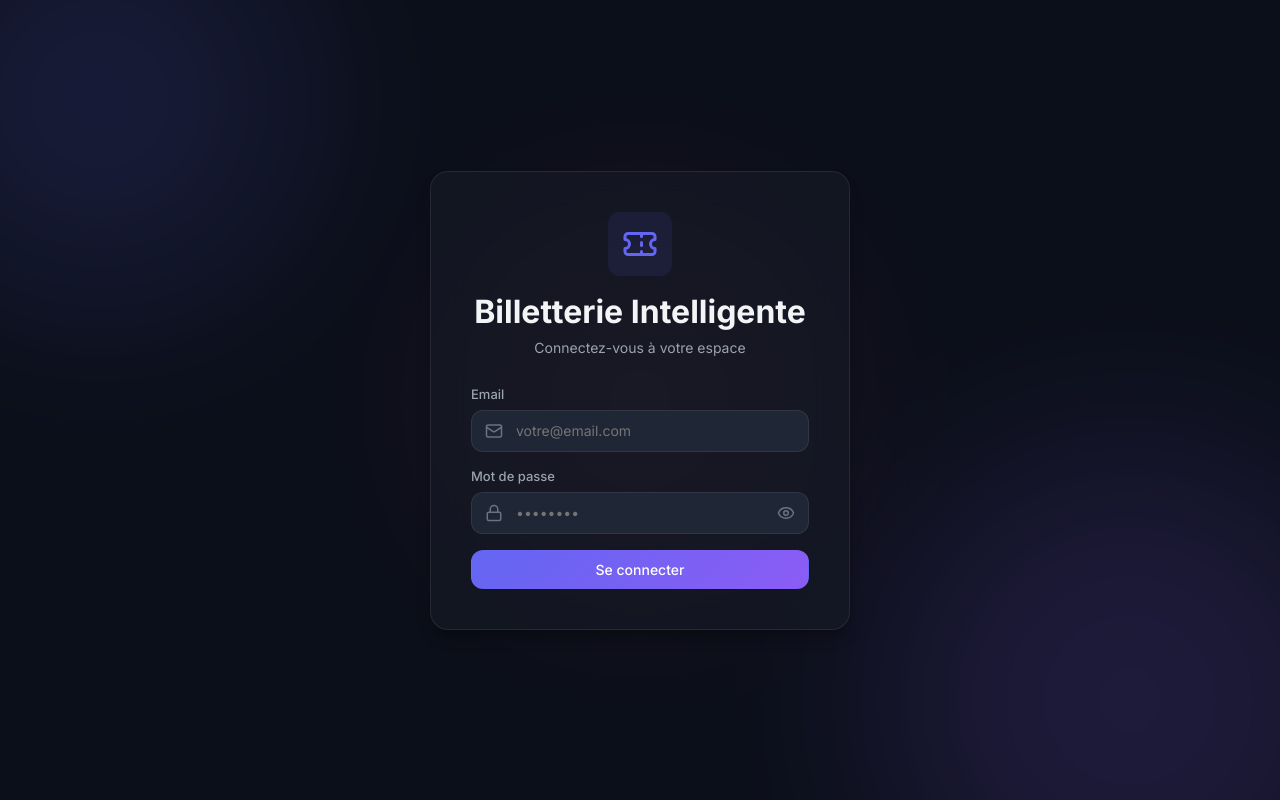
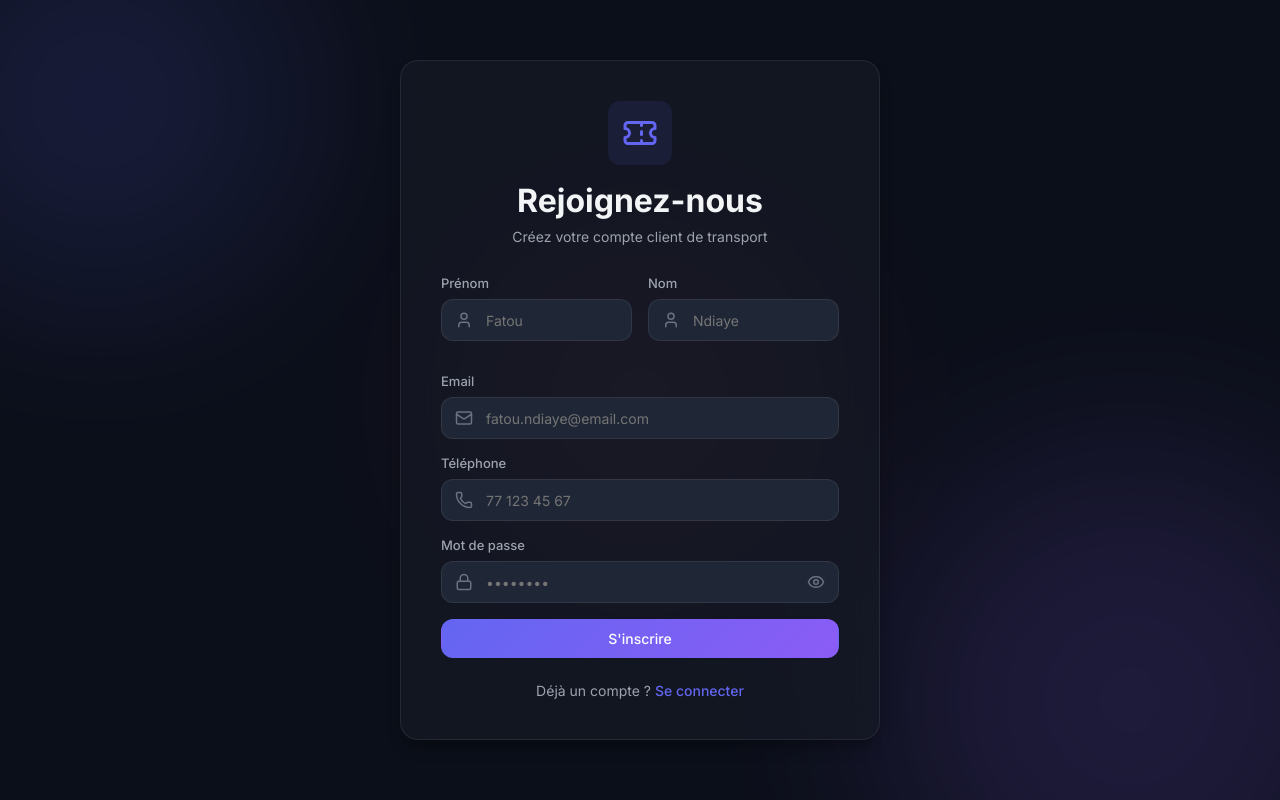
Before and after one commit to mbacke935/billetterie-intelligente, a React (Vite) app in the folder frontend/: page /register in a window 1280 px wide. Before the commit this address led to /login. Built offline with nearby package versions, Linux system fonts and the light colour scheme.

Commit message:
feat(auth): ajouter la page d'inscription pour les clients

```diff
--- a/frontend/src/App.jsx
+++ b/frontend/src/App.jsx
@@ -5,6 +5,7 @@ import Navbar from './components/Navbar';
 import Sidebar from './components/Sidebar';
 
 import LoginPage from './pages/LoginPage';
+import RegisterPage from './pages/RegisterPage';
 import DashboardPage from './pages/DashboardPage';
 import AdminsPage from './pages/AdminsPage';
 import AgentsPage from './pages/AgentsPage';
@@ -31,8 +32,9 @@ function App() {
     <AuthProvider>
       <BrowserRouter>
         <Routes>
-          {/* Route publique */}
+          {/* Routes publiques */}
           <Route path="/login" element={<LoginPage />} />
+          <Route path="/register" element={<RegisterPage />} />
 
           {/* Routes protégées */}
           <Route
--- a/frontend/src/pages/LoginPage.jsx
+++ b/frontend/src/pages/LoginPage.jsx
@@ -1,6 +1,6 @@
 import { useState } from 'react';
 import { useAuth } from '../context/AuthContext';
-import { useNavigate } from 'react-router-dom';
+import { useNavigate, Link } from 'react-router-dom';
 import { Ticket, Mail, Lock, Eye, EyeOff } from 'lucide-react';
 
 const LoginPage = () => {
@@ -95,6 +95,13 @@ const LoginPage = () => {
             )}
           </button>
         </form>
+
+        <div style={{ marginTop: '24px', textAlign: 'center', fontSize: '14px', color: 'var(--text-secondary)' }}>
+          Pas encore de compte ?{' '}
+          <Link to="/register" style={{ color: 'var(--primary)', fontWeight: '500' }}>
+            S'inscrire
+          </Link>
+        </div>
       </div>
     </div>
   );
--- /dev/null
+++ b/frontend/src/pages/RegisterPage.jsx
@@ -0,0 +1,178 @@
+import { useState } from 'react';
+import { useNavigate, Link } from 'react-router-dom';
+import { Ticket, User, Mail, Phone, Lock, Eye, EyeOff } from 'lucide-react';
+import api from '../services/api';
+
+const RegisterPage = () => {
+  const [formData, setFormData] = useState({
+    nom: '',
+    prenom: '',
+    email: '',
+    telephone: '',
+    motDePasse: '',
+  });
+  const [showPassword, setShowPassword] = useState(false);
+  const [error, setError] = useState('');
+  const [success, setSuccess] = useState('');
+  const [loading, setLoading] = useState(false);
+  const navigate = useNavigate();
+
+  const handleChange = (e) => {
+    const { name, value } = e.target;
+    setFormData((prev) => ({ ...prev, [name]: value }));
+  };
+
+  const handleSubmit = async (e) => {
+    e.preventDefault();
+    setLoading(true);
+    setError('');
+    setSuccess('');
+
+    try {
+      const response = await api.post('/auth/register', formData);
+      setSuccess(response.data.message || 'Inscription réussie !');
+      // Rediriger vers la page de login après 3 secondes
+      setTimeout(() => {
+        navigate('/login');
+      }, 3500);
+    } catch (err) {
+      setError(err.response?.data?.message || 'Erreur lors de l\'inscription.');
+    } finally {
+      setLoading(false);
+    }
+  };
+
+  return (
+    <div className="login-page">
+      <div className="login-bg-shapes">
+        <div className="login-shape login-shape-1" />
+        <div className="login-shape login-shape-2" />
+        <div className="login-shape login-shape-3" />
+      </div>
+
+      <div className="login-card" style={{ maxWidth: '480px' }}>
+        <div className="login-header">
+          <div className="login-logo">
+            <Ticket size={36} />
+          </div>
+          <h1 className="login-title">Rejoignez-nous</h1>
+          <p className="login-subtitle">Créez votre compte client de transport</p>
+        </div>
+
+        {error && <div className="alert alert-error">{error}</div>}
+        {success && <div className="alert alert-success">{success}</div>}
+
+        <form onSubmit={handleSubmit} className="login-form">
+          <div className="form-row" style={{ display: 'grid', gridTemplateColumns: '1fr 1fr', gap: '16px' }}>
+            <div className="form-group">
+              <label className="form-label">Prénom</label>
+              <div className="input-icon-wrapper">
+                <User size={18} className="input-icon" />
+                <input
+                  type="text"
+                  name="prenom"
+                  className="form-input form-input-icon"
+                  placeholder="Fatou"
+                  value={formData.prenom}
+                  onChange={handleChange}
+                  required
+                />
+              </div>
+            </div>
+
+            <div className="form-group">
+              <label className="form-label">Nom</label>
+              <div className="input-icon-wrapper">
+                <User size={18} className="input-icon" />
+                <input
+                  type="text"
+                  name="nom"
+                  className="form-input form-input-icon"
+                  placeholder="Ndiaye"
+                  value={formData.nom}
+                  onChange={handleChange}
+                  required
+                />
+              </div>
+            </div>
+          </div>
+
+          <div className="form-group">
+            <label className="form-label">Email</label>
+            <div className="input-icon-wrapper">
+              <Mail size={18} className="input-icon" />
+              <input
+                type="email"
+                name="email"
+                className="form-input form-input-icon"
+                placeholder="fatou.ndiaye@email.com"
+                value={formData.email}
+                onChange={handleChange}
+                required
+              />
+            </div>
+          </div>
+
+          <div className="form-group">
+            <label className="form-label">Téléphone</label>
+            <div className="input-icon-wrapper">
+              <Phone size={18} className="input-icon" />
+              <input
+                type="tel"
+                name="telephone"
+                className="form-input form-input-icon"
+                placeholder="77 123 45 67"
+                value={formData.telephone}
+                onChange={handleChange}
+                required
+              />
+            </div>
+          </div>
+
+          <div className="form-group">
+            <label className="form-label">Mot de passe</label>
+            <div className="input-icon-wrapper">
+              <Lock size={18} className="input-icon" />
+              <input
+                type={showPassword ? 'text' : 'password'}
+                name="motDePasse"
+                className="form-input form-input-icon"
+                placeholder="••••••••"
+                value={formData.motDePasse}
+                onChange={handleChange}
+                required
+              />
+              <button
+                type="button"
+                className="input-icon-right"
+                onClick={() => setShowPassword(!showPassword)}
+              >
+                {showPassword ? <EyeOff size={18} /> : <Eye size={18} />}
+              </button>
+            </div>
+          </div>
+
+          <button type="submit" className="btn btn-primary btn-block" disabled={loading || success}>
+            {loading ? (
+              <span className="btn-loading">
+                <span className="btn-spinner" />
+                Inscription en cours...
+              </span>
+            ) : (
+              'S\'inscrire'
+            )}
+          </button>
+        </form>
+
+        <div style={{ marginTop: '24px', textAlign: 'center', fontSize: '14px', color: 'var(--text-secondary)' }}>
+          Déjà un compte ?{' '}
+          <Link to="/login" style={{ color: 'var(--primary)', fontWeight: '500' }}>
+            Se connecter
+          </Link>
+        </div>
+      </div>
+    </div>
+  );
+};
+
+export default RegisterPage;
```
Also changed, not shown: 2 other files (tests, documents, lock files or other folders).
